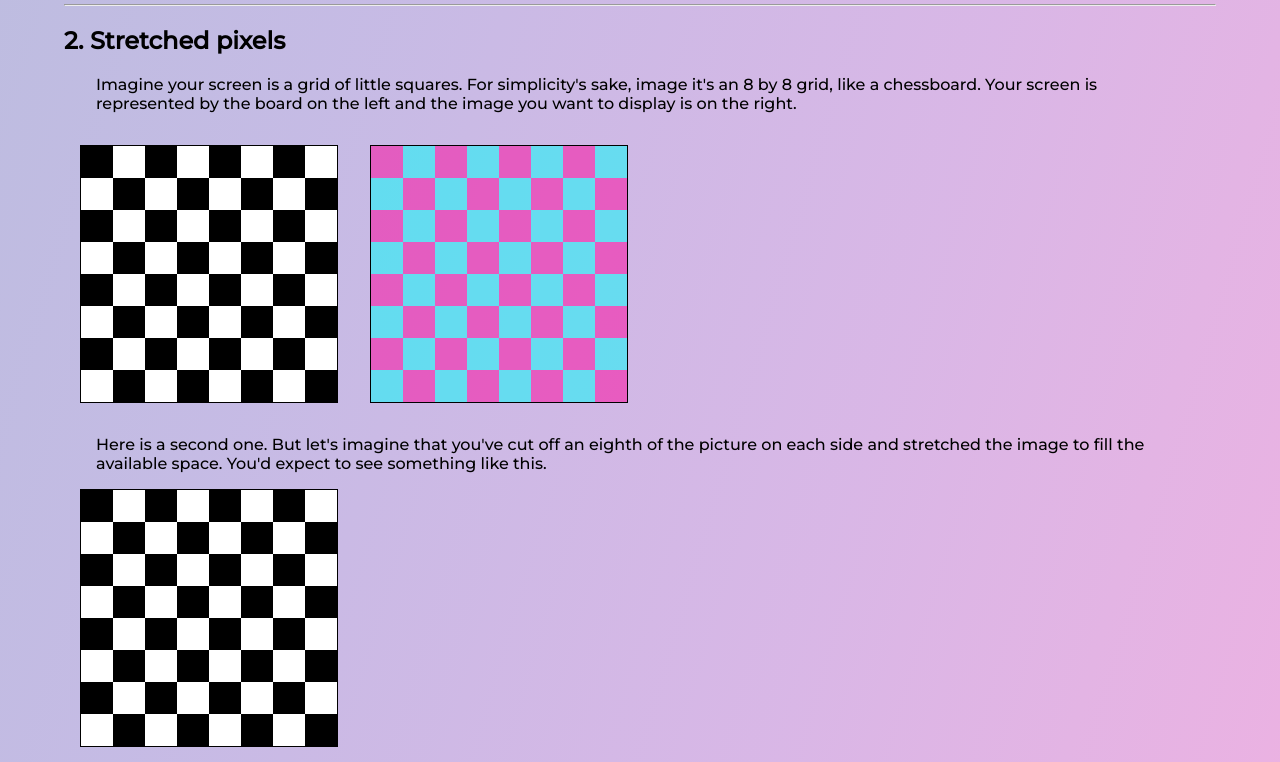
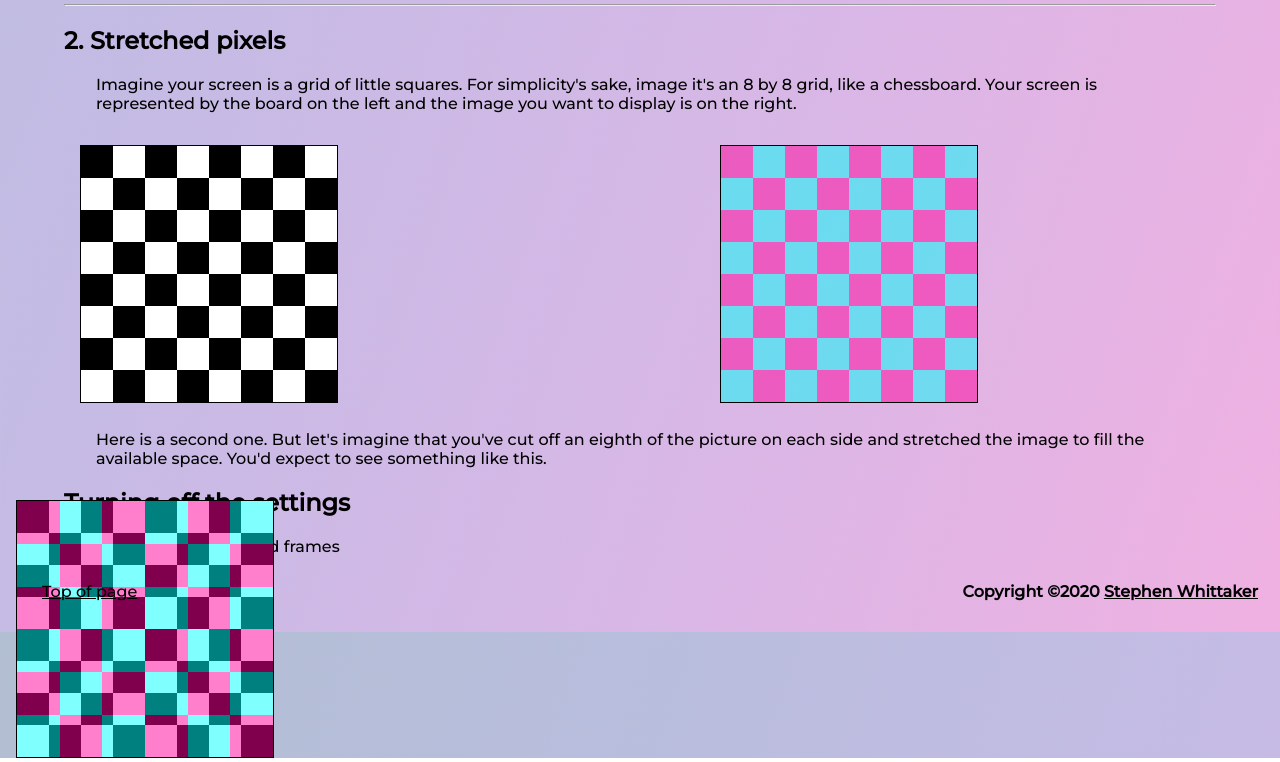
Before and after one commit to spwhittaker/no-more-overscan, a React (Create React App) app: page / in a window 1280 px wide. Shown: the part 3120-3882 px from the top of the page. Built offline with nearby package versions, Linux system fonts and the light colour scheme.

Commit message:
checkerboards correct positioning

```diff
--- a/src/App.js
+++ b/src/App.js
@@ -92,6 +92,7 @@ function App() {
         <CheckerboardContainer>
           <Checkerboard rowNum={8} style={{ display: "inline-block" }} />
           <Checkerboard
+            leftVal={"50vw"}
             style={{ display: "inline-block" }}
             rowNum={8}
             colour1="rgba(255,0,155, 0.5)"
--- a/src/Components/Checkerboard.js
+++ b/src/Components/Checkerboard.js
@@ -19,13 +19,19 @@ import { v4 as uuid } from "uuid";
 //   );
 // };
 
-const Board = ({ className = "Board", colour1, colour2, rowNum = 8 }) => {
+const Board = ({
+  className = "Board",
+  colour1,
+  colour2,
+  rowNum = 8,
+  leftVal = 0,
+}) => {
   const squareArr = [];
 
   for (let i = rowNum * rowNum; i > 0; i--) {
     squareArr.push(i);
-    /* console.log(squareArr); */
   }
+
   return (
     <div className={className}>
       {squareArr.map((e) => (
@@ -39,6 +45,8 @@ export const Checkerboard = styled(Board)`
   width: 20vw;
   height: 20vw;
   margin: 1em;
+  position: absolute;
+  left: ${(props) => (props.leftVal ? props.leftVal : 0)};
   border: black solid 1px;
   display: flex;
   flex-wrap: wrap;
@@ -53,32 +61,12 @@ export const Checkerboard = styled(Board)`
     background-color: ${({ colour1 }) => (colour1 ? colour1 : "black")};
   }
 `;
-/* export const CheckerboardSmall = styled(Board)`
-  width: 20vw;
-  height: 20vw;
-  margin: 1em;
-  border: black solid 1px;
-  display: flex;
-  flex-wrap: wrap;
-  flex-grow: 1;
-  > div {
-    width: ${10 / 3}vw;
-    height: ${10 / 3}vw;
-    box-sizing: border-box;
-    background: ${({ colour2 }) => (colour2 ? colour2 : "white")};
-  }
-  div:nth-child(16n + 1),
-  div:nth-child(16n + 3),
-  div:nth-child(16n + 5),
-  div:nth-child(16n + 7),
-  div:nth-child(16n + 10),
-  div:nth-child(16n + 12),
-  div:nth-child(16n + 14),
-  div:nth-child(16n) {
-    background-color: ${({ colour1 }) => (colour1 ? colour1 : "black")};
-  }
-`; */
 
 export const CheckerboardContainer = styled.div`
   display: inline-flex;
+  position: relative;
+  height: 22vw;
 `;
+
+// const [leftState, setLeftState] = setState(leftVal);
+// add state slider to move the box over on checkerboard container
```
